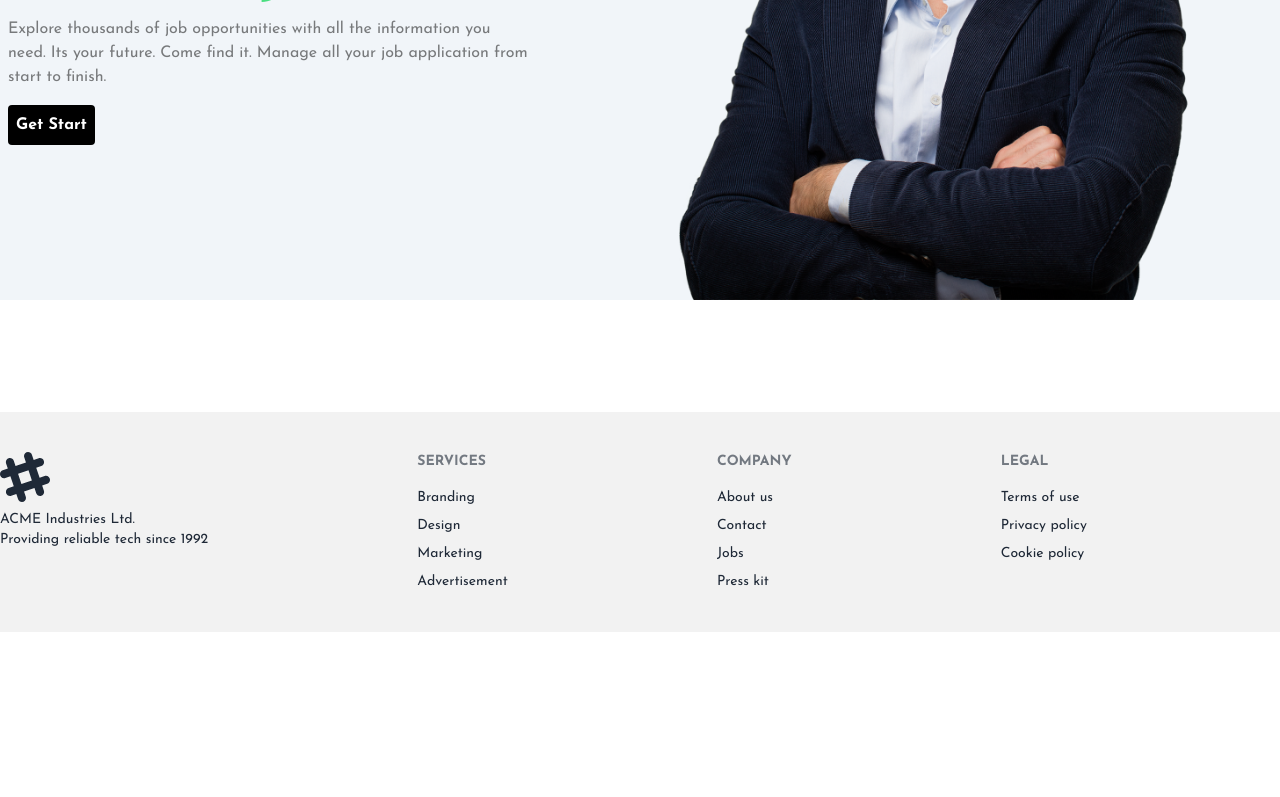
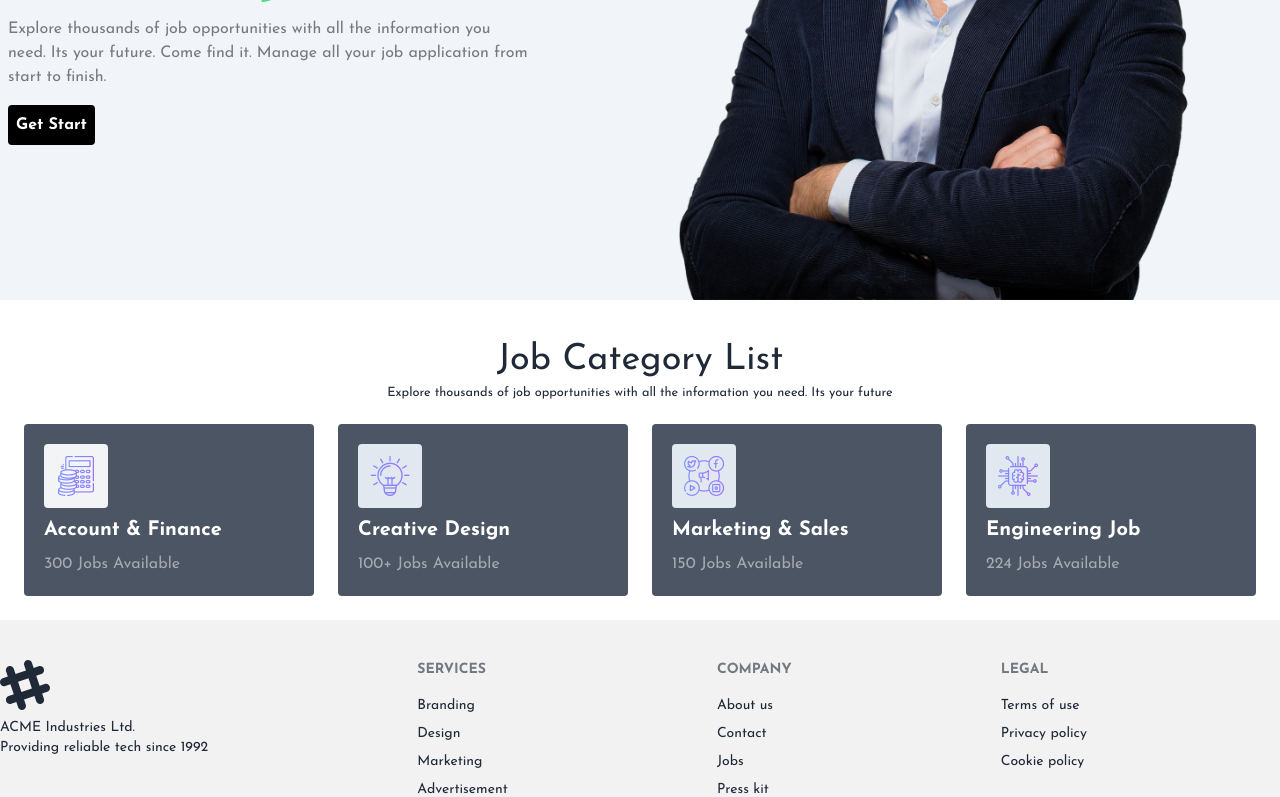
Before and after one commit to sojibdasjr/careerHub-_with_react, a React (Vite) app: page / in a window 1280 px wide. Shown: the part 446-1243 px from the top of the page. Before the commit the page ends 1078 px from the top, so only its background shows below. Built offline with nearby package versions, Linux system fonts and the light colour scheme.

Commit message:
category

```diff
--- a/src/components/Header/JobCategoryList.jsx
+++ b/src/components/Header/JobCategoryList.jsx
@@ -1,13 +1,41 @@
 import React from "react";
+import account from "../../assets/icons/accounts.png";
+import design from "../../assets/icons/creative.png";
+import marketing from "../../assets/icons/marketing.png";
+import engineering from "../../assets/icons/chip.png";
 
 const JobCategoryList = () => {
   return (
-    <div className="text-center text-white">
-      <h1 className="text-5xl font-blod py-5 ">Job Category List</h1>
-      <small>
-        Explore thousands of job opportunities with all the information you
-        need. Its your future
-      </small>
+    <div className="max-w-7xl mx-auto">
+      <div className="text-center  ">
+        <h1 className=" text-4xl  mt-10">Job Category List</h1>
+        <small className="pt-1">
+          Explore thousands of job opportunities with all the information you
+          need. Its your future
+        </small>
+      </div>
+      <section className="grid lg:grid-cols-4 md:grid-cols-3 grid-cols-1 gap-4 pt-4 mx-5 mb-5 text-white ">
+        <div className="bg-gray-600 p-5 m-1 rounded  cursor-pointer">
+          <img className="bg-gray-100 p-3 rounded" src={account} alt="" />
+          <h1 className="text-xl font-bold py-2">Account & Finance</h1>
+          <p className="opacity-50">300 Jobs Available</p>
+        </div>
+        <div className="bg-gray-600 p-5 m-1 rounded  cursor-pointer">
+          <img className="bg-slate-200 p-3 rounded" src={design} alt="" />
+          <h1 className="text-xl font-bold py-2">Creative Design</h1>
+          <p className="opacity-50">100+ Jobs Available</p>
+        </div>
+        <div className="bg-gray-600 p-5 m-1 rounded  cursor-pointer">
+          <img className="bg-slate-200 p-3 rounded" src={marketing} alt="" />
+          <h1 className="text-xl font-bold py-2">Marketing & Sales</h1>
+          <p className="opacity-50">150 Jobs Available </p>
+        </div>
+        <div className="bg-gray-600  p-5 m-1 rounded  cursor-pointer">
+          <img className="bg-slate-200 p-3 rounded" src={engineering} alt="" />
+          <h1 className="text-xl font-bold py-2">Engineering Job</h1>
+          <p className="opacity-50">224 Jobs Available</p>
+        </div>
+      </section>
     </div>
   );
 };
--- a/src/components/SmallHeader/SmallHeader.jsx
+++ b/src/components/SmallHeader/SmallHeader.jsx
@@ -13,7 +13,7 @@ const SmallHeader = () => {
           <span className="bg-sky-400 p-0.5 rounded-e">hub</span>
         </span>
       </h1>
-      <div className="flex gap-2">
+      <div className="md:flex gap-2 hidden">
         <a href="#" className="flex items-center">
           <SiMinutemailer className="text-white" />{" "}
           <small className="text-white">contact@careerhub.com</small>
```
